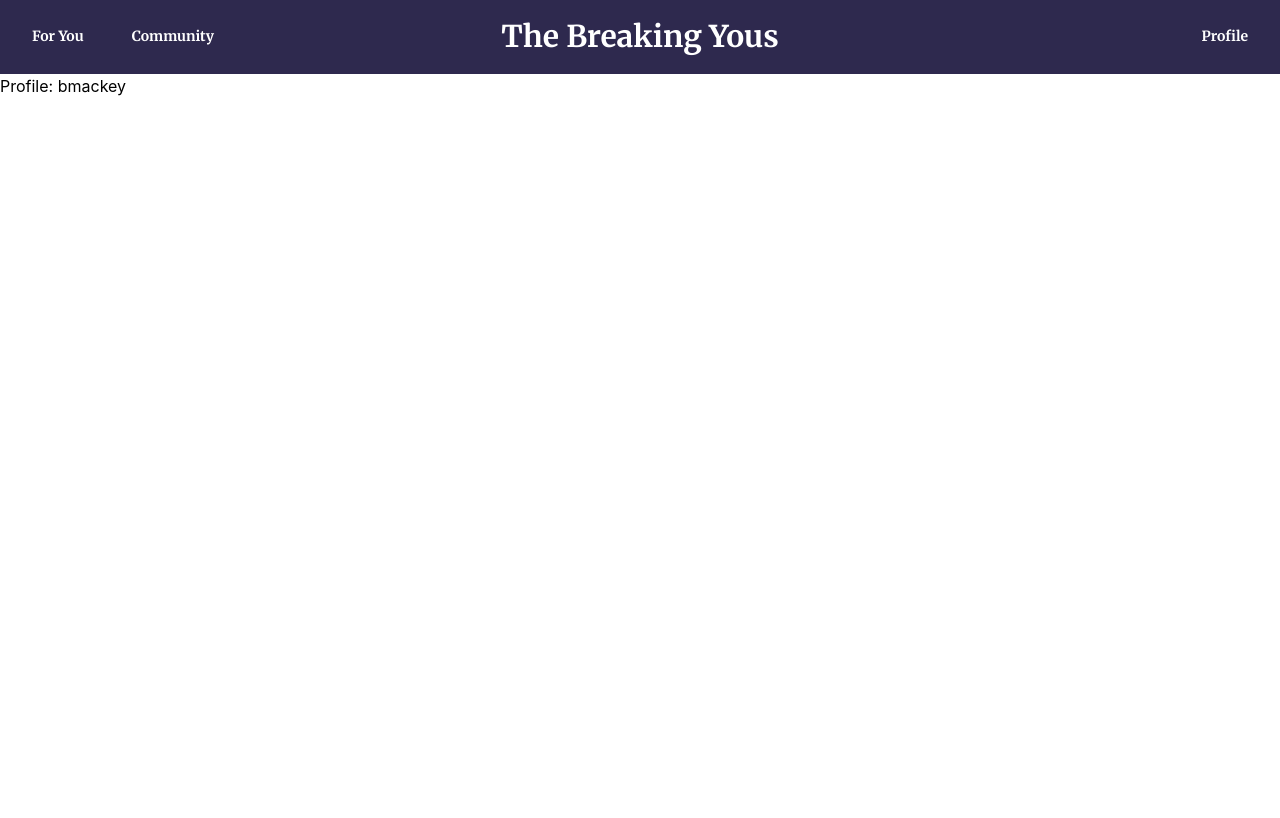
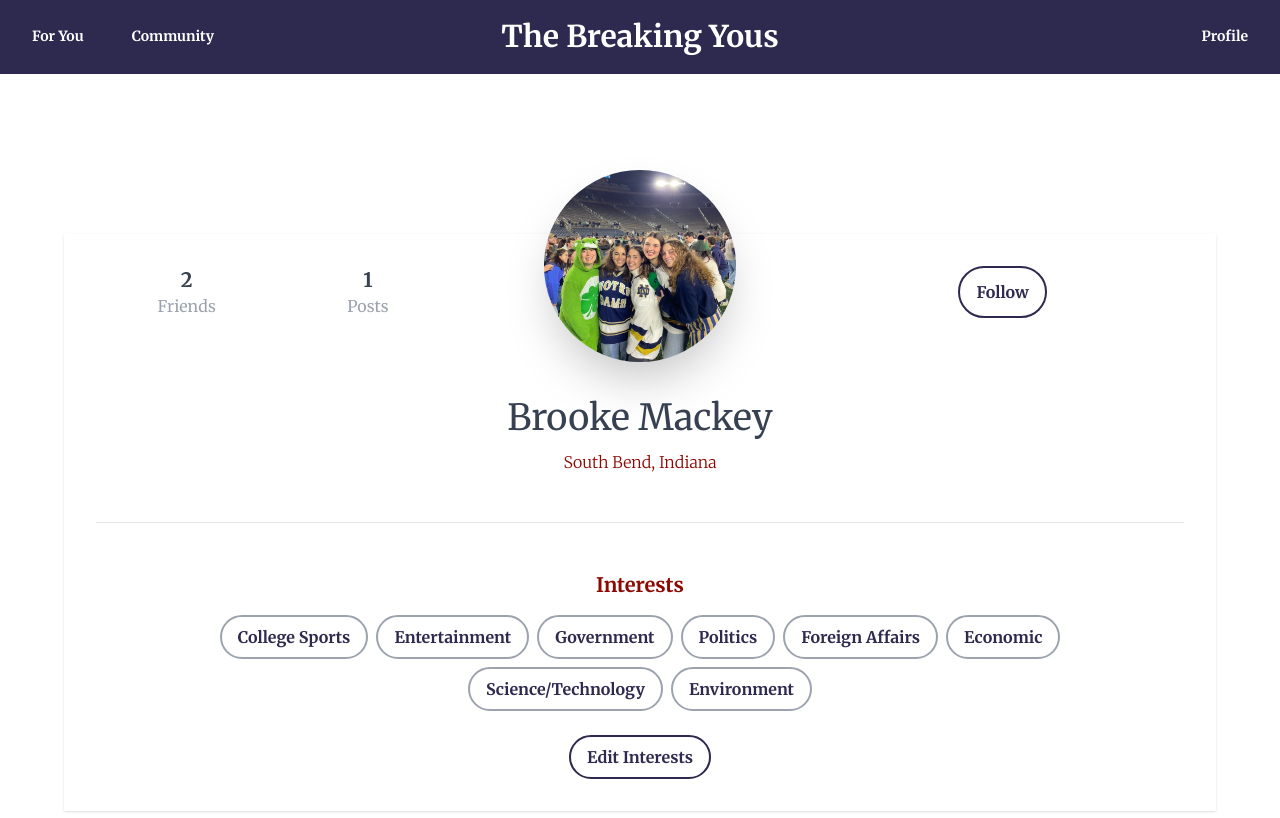
Before and after one commit to bmackey10/the-breaking-yous, a React (Create React App) app: page /profile/bmackey in a window 1280 px wide. Shown: the top 818 px of the page. Built offline with nearby package versions, Linux system fonts and the light colour scheme.

Commit message:
profile page

```diff
--- a/src/Components/Pages/Profile.js
+++ b/src/Components/Pages/Profile.js
@@ -1,7 +1,102 @@
 import { useParams } from "react-router-dom";
+import { Link } from "react-router-dom";
+
+const dummy_data = {
+    username: "bmackey",
+    photo: "/profile-pic.JPG",
+    firstName: "Brooke",
+    lastName: "Mackey",
+    city: "South Bend",
+    state: "Indiana",
+    interests: [
+        "College Sports",
+        "Entertainment",
+        "Government",
+        "Politics",
+        "Foreign Affairs",
+        "Economic",
+        "Science/Technology",
+        "Environment",
+    ],
+    friends: ["hsaiopat", "annamuller2"],
+    posts: [
+        "Environmental Protection Agency Limits Pollution From Chemical Plants",
+    ],
+};
 
 export default function Profile() {
     const { username } = useParams();
 
-    return <div>Profile: {username}</div>;
+    return (
+        <div class="p-16">
+            <div class="p-8 bg-white shadow mt-24">
+                <div class="grid grid-cols-1 md:grid-cols-3">
+                    <div class="grid grid-cols-2 text-center order-last md:order-first mt-20 md:mt-0">
+                        <div>
+                            <p class="font-bold text-gray-700 font-merriweather text-xl">
+                                {dummy_data.friends.length}
+                            </p>
+                            <p class="text-gray-400 font-merriweather">
+                                Friends
+                            </p>
+                        </div>
+                        <div>
+                            <p class="font-bold text-gray-700 font-merriweather text-xl">
+                                {dummy_data.posts.length}
+                            </p>
+                            <p class="text-gray-400 font-merriweather">Posts</p>
+                        </div>
+                    </div>
+                    <div class="relative">
+                        <div class="w-48 h-48 bg-indigo-100 mx-auto rounded-full shadow-2xl absolute inset-x-0 top-0 -mt-24 flex items-center justify-center text-indigo-500">
+                            <img
+                                src={dummy_data.photo}
+                                className="rounded-full"
+                            />
+                        </div>
+                    </div>
+
+                    <div class="space-x-8 flex justify-center mt-36 md:mt-0 md:justify-center">
+                        <button class="border-2 transition ease-in-out duration-500 border-theme-navy-blue bg-white hover:bg-theme-navy-blue text-theme-navy-blue hover:text-white font-merriweather rounded-full px-4 py-2 font-semibold">
+                            Follow
+                        </button>
+                    </div>
+                </div>
+
+                <div class="mt-20 text-center border-b pb-12">
+                    <h1 class="text-4xl font-medium font-merriweather text-gray-700">
+                        {dummy_data.firstName} {dummy_data.lastName}
+                    </h1>
+                    <p class="font-light font-merriweather text-theme-dark-red mt-3">
+                        {dummy_data.city}, {dummy_data.state}
+                    </p>
+                </div>
+
+                <div class="mt-12 flex flex-col justify-center">
+                    <div className="font-merriweather font-semibold text-theme-dark-red text-xl pb-4 text-center">
+                        Interests
+                    </div>
+                    <div class="flex flex-row flex-wrap justify-center gap-2 lg:px-16">
+                        {dummy_data.interests.map((interest) => (
+                            <div
+                                type="button"
+                                id={interest}
+                                className="border-2 text-center border-gray-400 bg-white text-theme-navy-blue  font-merriweather rounded-full px-4 py-2 font-semibold"
+                            >
+                                {interest}
+                            </div>
+                        ))}
+                    </div>
+                    <Link
+                        to={"/profile/" + username + "/select-interests"}
+                        className="flex justify-center pt-6"
+                    >
+                        <button class="border-2 transition ease-in-out duration-500 border-theme-navy-blue bg-white hover:bg-theme-navy-blue text-theme-navy-blue hover:text-white font-merriweather rounded-full px-4 py-2 font-semibold">
+                            Edit Interests
+                        </button>
+                    </Link>
+                </div>
+            </div>
+        </div>
+    );
 }
--- a/src/Components/Pages/Register.js
+++ b/src/Components/Pages/Register.js
@@ -301,16 +301,10 @@ export default function Register() {
 
                     <div className="mt-6 flex items-center justify-center gap-x-6">
                         <button
-                            type="button"
-                            className="border-2 transition ease-in-out duration-500 border-theme-navy-blue bg-white hover:bg-theme-navy-blue text-theme-navy-blue hover:text-white font-merriweather rounded-full px-4 py-2 font-semibold"
-                        >
-                            Cancel
-                        </button>
-                        <button
                             type="submit"
                             className="border-2 transition ease-in-out duration-500 border-theme-navy-blue bg-white hover:bg-theme-navy-blue text-theme-navy-blue hover:text-white font-merriweather rounded-full px-4 py-2 font-semibold"
                         >
-                            Save
+                            Submit
                         </button>
                     </div>
                 </form>
--- a/src/Components/Pages/SelectInterests.js
+++ b/src/Components/Pages/SelectInterests.js
@@ -1,25 +1,6 @@
 import { useParams } from "react-router-dom";
 import { useState, useEffect } from "react";
 import { PlusCircleIcon, CheckCircleIcon } from "@heroicons/react/24/outline";
-
-const dummy_data = [
-    "College Sports",
-    "Professional Sports",
-    "Entertainment",
-    "Business",
-    "Lifestyle",
-    "Health/Medicine",
-    "Government",
-    "Politics",
-    "Foreign Affairs",
-    "Economic",
-    "Domestic Affairs",
-    "Media",
-    "Science/Technology",
-    "Environment",
-    "Arts",
-    "Travel",
-];
 
 export default function SelectInterests({}) {
     const { username } = useParams();
@@ -108,7 +89,7 @@ export default function SelectInterests({}) {
                             type="button"
                             id={data}
                             onClick={handleClick}
-                            className="border-2 transition ease-in-out stroke-green-600 hover:stroke-white duration-500 border-green-600 bg-white hover:bg-green-600 text-green-600 hover:text-white font-merriweather rounded-full px-4 py-2 font-semibold"
+                            className="border-2 text-center transition ease-in-out stroke-green-600 hover:stroke-white duration-500 border-green-600 bg-white hover:bg-green-600 text-green-600 hover:text-white font-merriweather rounded-full px-4 py-2 font-semibold"
                         >
                             {data}
                             <CheckCircleIcon
@@ -122,7 +103,7 @@ export default function SelectInterests({}) {
                             type="button"
                             id={data}
                             onClick={handleClick}
-                            className="border-2 transition ease-in-out stroke-gray-400 hover:stroke-white duration-500 border-gray-400 hover:border-green-600 bg-white hover:bg-green-600 text-theme-navy-blue hover:text-white font-merriweather rounded-full px-4 py-2 font-semibold"
+                            className="border-2 text-center transition ease-in-out stroke-gray-400 hover:stroke-white duration-500 border-gray-400 hover:border-green-600 bg-white hover:bg-green-600 text-theme-navy-blue hover:text-white font-merriweather rounded-full px-4 py-2 font-semibold"
                         >
                             {data}
                             <PlusCircleIcon
```
Also changed, not shown: public/profile-pic.JPG (added).
